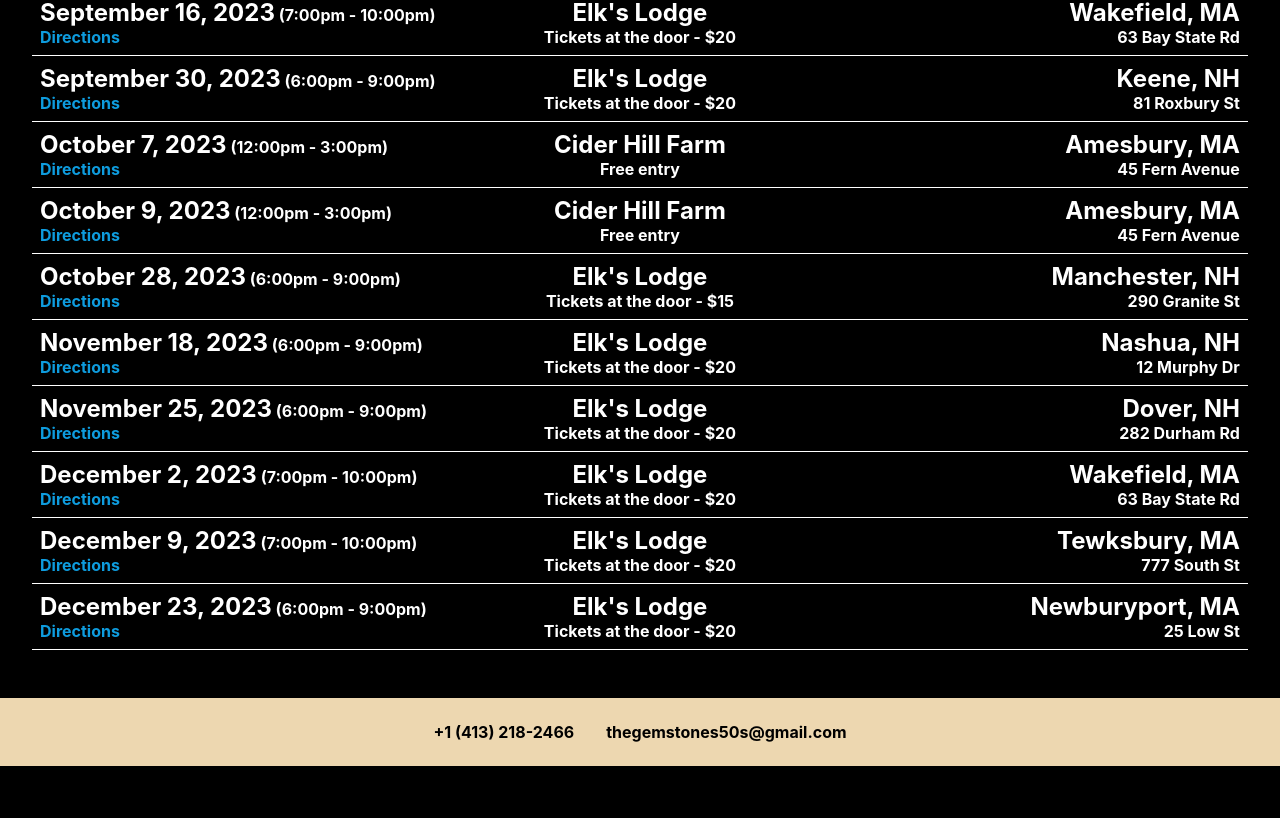
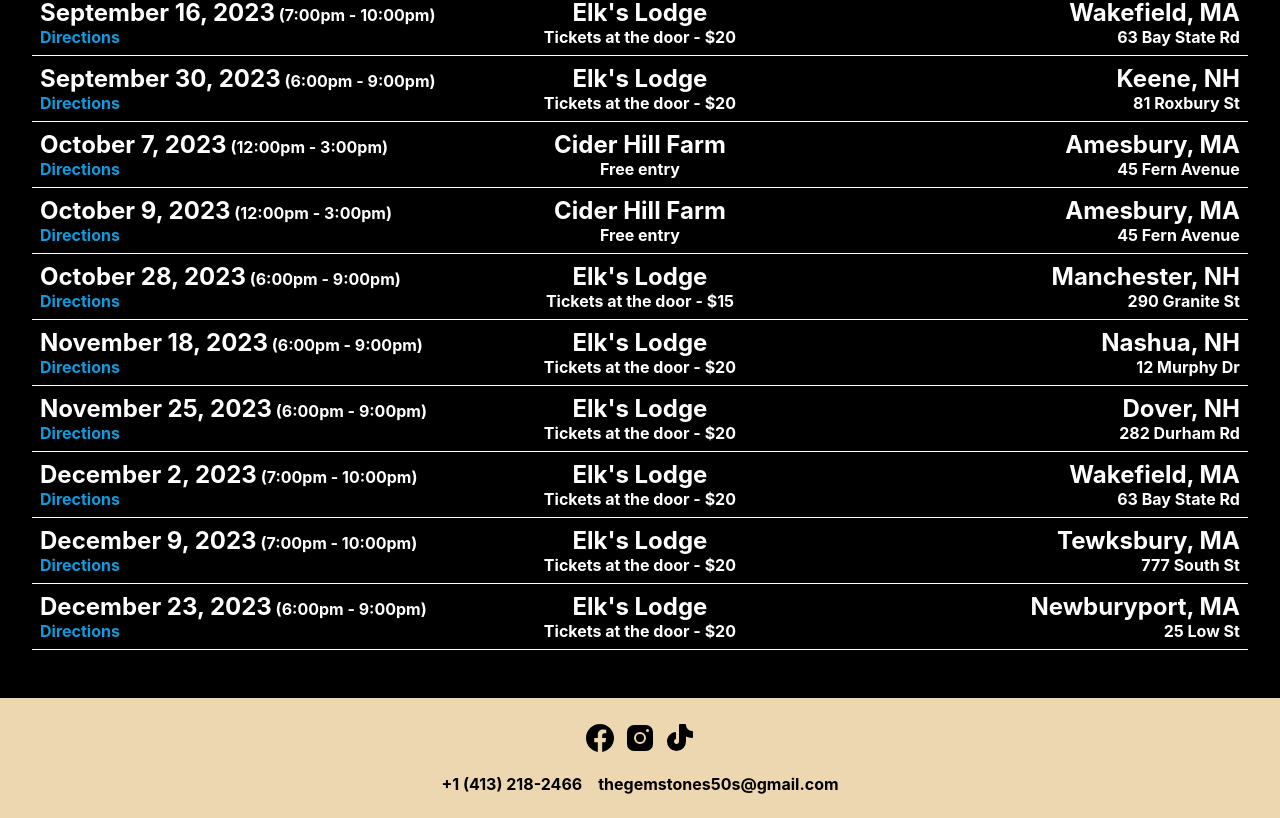
Before and after one commit to TheTiiiim/The-GemsTones-Website, a Next.js app: page /dates in a window 1280 px wide. Shown: the part 957-1775 px from the top of the page. Before the commit the page ends 1723 px from the top, so only its background shows below. Built offline with nearby package versions, Linux system fonts and the light colour scheme; a web font is replaced by a local one.

Commit message:
add social media links to footer

```diff
--- a/pages/_app.tsx
+++ b/pages/_app.tsx
@@ -37,8 +37,21 @@ function MyApp({ Component, pageProps }: AppProps) {
     </main>
 
     <footer className="container">
-      <p>+1 (413) 218-2466</p>
-      <p>thegemstones50s@gmail.com</p>
+      <div>
+        <a href="https://www.facebook.com/GemsTones.Official" target="_blank" rel="noreferrer">
+          <svg xmlns="http://www.w3.org/2000/svg" width="2rem" height="2rem" viewBox="0 0 512 512"><path fill="black" fill-rule="evenodd" d="M480 257.35c0-123.7-100.3-224-224-224s-224 100.3-224 224c0 111.8 81.9 204.47 189 221.29V322.12h-56.89v-64.77H221V208c0-56.13 33.45-87.16 84.61-87.16c24.51 0 50.15 4.38 50.15 4.38v55.13H327.5c-27.81 0-36.51 17.26-36.51 35v42h62.12l-9.92 64.77H291v156.54c107.1-16.81 189-109.48 189-221.31Z"/></svg>
+        </a>
+        <a href="https://www.instagram.com/gemstones.official" target="_blank" rel="noreferrer">
+          <svg xmlns="http://www.w3.org/2000/svg" width="2rem" height="2rem" viewBox="0 0 256 256"><path fill="black" d="M176 24H80a56.06 56.06 0 0 0-56 56v96a56.06 56.06 0 0 0 56 56h96a56.06 56.06 0 0 0 56-56V80a56.06 56.06 0 0 0-56-56Zm-48 152a48 48 0 1 1 48-48a48.05 48.05 0 0 1-48 48Zm60-96a12 12 0 1 1 12-12a12 12 0 0 1-12 12Zm-28 48a32 32 0 1 1-32-32a32 32 0 0 1 32 32Z"/></svg>
+        </a>
+        <a href="https://www.tiktok.com/@gemstones.official" target="_blank" rel="noreferrer">
+          <svg xmlns="http://www.w3.org/2000/svg" width="2rem" height="2rem" viewBox="0 0 256 256"><path fill="black" d="M232 80v40a8 8 0 0 1-8 8a103.25 103.25 0 0 1-48-11.71V156a76 76 0 0 1-152 0c0-36.9 26.91-69.52 62.6-75.88A8 8 0 0 1 96 88v42.69a8 8 0 0 1-4.57 7.23A20 20 0 1 0 120 156V24a8 8 0 0 1 8-8h40a8 8 0 0 1 8 8a48.05 48.05 0 0 0 48 48a8 8 0 0 1 8 8Z"/></svg>
+        </a>
+      </div>
+      <div>
+        <p>+1 (413) 218-2466</p>
+        <p>thegemstones50s@gmail.com</p>
+      </div>
     </footer>
   </div>
 }
--- a/styles/globals.css
+++ b/styles/globals.css
@@ -103,7 +103,6 @@ footer {
   padding: .5rem 2rem 1rem 2rem;
   margin: 3rem auto 0 auto;
   flex: 0;
-  /* border-top: 1px solid #eaeaea; */
   justify-content: center;
   align-items: center;
 }
@@ -115,21 +114,24 @@ footer > * {
 
 }
 
-footer a {
-  display: flex;
-  justify-content: center;
-  align-items: center;
-  flex-grow: 1;
-}
-
 @media screen and (min-width: 800px) {
   footer {
     display: flex;
-    padding: .5rem 2rem .5rem 2rem;
+    flex-direction: column;
+    padding: 1rem 2rem 1rem 2rem;
   }
 
   footer > * {
-    padding: 1rem 1rem;
+    display: flex;
+  }
+
+  footer p {
+    padding: 0 .5rem;
+    margin: 0;
+  }
+
+  footer a {
+    margin: 0 .25rem;
   }
 }
 
```
